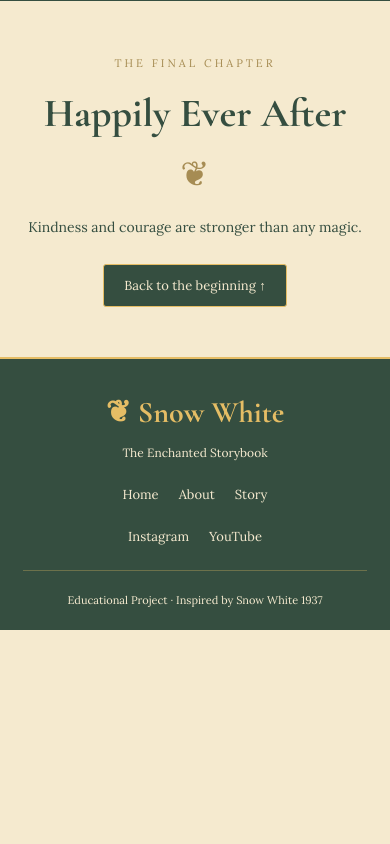
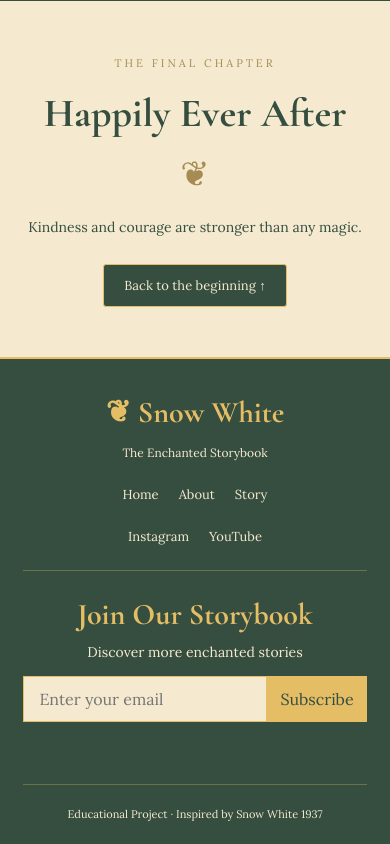
Before and after one commit to 24-101516-commits/storytelling, a plain HTML site: page index.html in a window 390 px wide. Shown: the part 4845-5689 px from the top of the page. Before the commit the page ends 5475 px from the top, so only its background shows below. Drawn offline with nearby package versions, Linux system fonts and the light colour scheme.

Commit message:
Add bilingual newsletter subscription form

```diff
--- a/index.html
+++ b/index.html
@@ -203,6 +203,15 @@
 <a href="https://www.instagram.com/disney/" target="_blank" rel="noopener" data-ar="إنستغرام" data-en="Instagram">Instagram</a>
 <a href="https://www.youtube.com/@Disney" target="_blank" rel="noopener" data-ar="يوتيوب" data-en="YouTube">YouTube</a>
 </div>
+<form id="newsletter">
+<h3 data-ar="اشترك في نشرتنا" data-en="Join Our Storybook">Join Our Storybook</h3>
+<p data-ar="اكتشف المزيد من الحكايات الساحرة" data-en="Discover more enchanted stories">Discover more enchanted stories</p>
+<div class="newsletter-input">
+<input type="email" id="email" placeholder="Enter your email" aria-label="Email address" required>
+<button type="submit" data-ar="اشترك" data-en="Subscribe">Subscribe</button>
+</div>
+<small id="form-status" role="status"></small>
+</form>
 <p class="copyright" data-ar="مشروع تعليمي · مستوحى من فيلم سنو وايت ١٩٣٧" data-en="Educational Project · Inspired by Snow White 1937">Educational Project · Inspired by Snow White 1937</p>
 </footer>
 <script src="script.js"></script>
--- a/script.js
+++ b/script.js
@@ -269,3 +269,25 @@ nextScene();
 }
 },duration);
 showScene();
+let newsletter = document.getElementById("newsletter");
+let email = document.getElementById("email");
+let formStatus = document.getElementById("form-status");
+newsletter.onsubmit = function(event){
+event.preventDefault();
+if(language == "ar"){
+formStatus.textContent = "شكرًا! تم تسجيل اشتراكك تجريبيًا.";
+}else{
+formStatus.textContent = "Thank you! Your demo subscription is complete.";
+}
+email.value = "";
+};
+langBtn.addEventListener("click",function(){
+if(language == "ar"){
+email.placeholder = "أدخل بريدك الإلكتروني";
+email.setAttribute("aria-label","البريد الإلكتروني");
+}else{
+email.placeholder = "Enter your email";
+email.setAttribute("aria-label","Email address");
+}
+formStatus.textContent = "";
+});
--- a/style.css
+++ b/style.css
@@ -911,6 +911,60 @@ html[lang="ar"] #ending p{
 font-size:17px;
 }
 }
+#newsletter{
+grid-column:1/-1;
+padding:25px 0;
+border-top:1px solid #e5bd6550;
+}
+#newsletter h3{
+font-family:'Cormorant Garamond',Georgia,serif;
+font-size:30px;
+color:var(--gold);
+margin-bottom:10px;
+}
+#newsletter p{
+font-size:14px;
+margin-bottom:15px;
+}
+.newsletter-input{
+display:flex;
+max-width:450px;
+}
+#email{
+flex:1;
+min-width:0;
+padding:12px 15px;
+background:var(--paper);
+color:var(--forest);
+border:1px solid var(--gold);
+font:inherit;
+}
+#newsletter button{
+background:var(--gold);
+color:var(--forest);
+border:1px solid var(--gold);
+padding:12px 20px;
+transition:background .3s;
+}
+#newsletter button:hover{
+background:var(--paper);
+}
+#form-status{
+display:block;
+color:var(--gold);
+margin-top:12px;
+}
+html[lang="ar"] #newsletter h3{
+font-family:'Amiri',Georgia,serif;
+}
+@media(max-width:600px){
+.newsletter-input{
+margin:auto;
+}
+#newsletter button{
+padding:12px;
+}
+}
 @keyframes heroMove{
 from{
 transform:scale(1);
```
